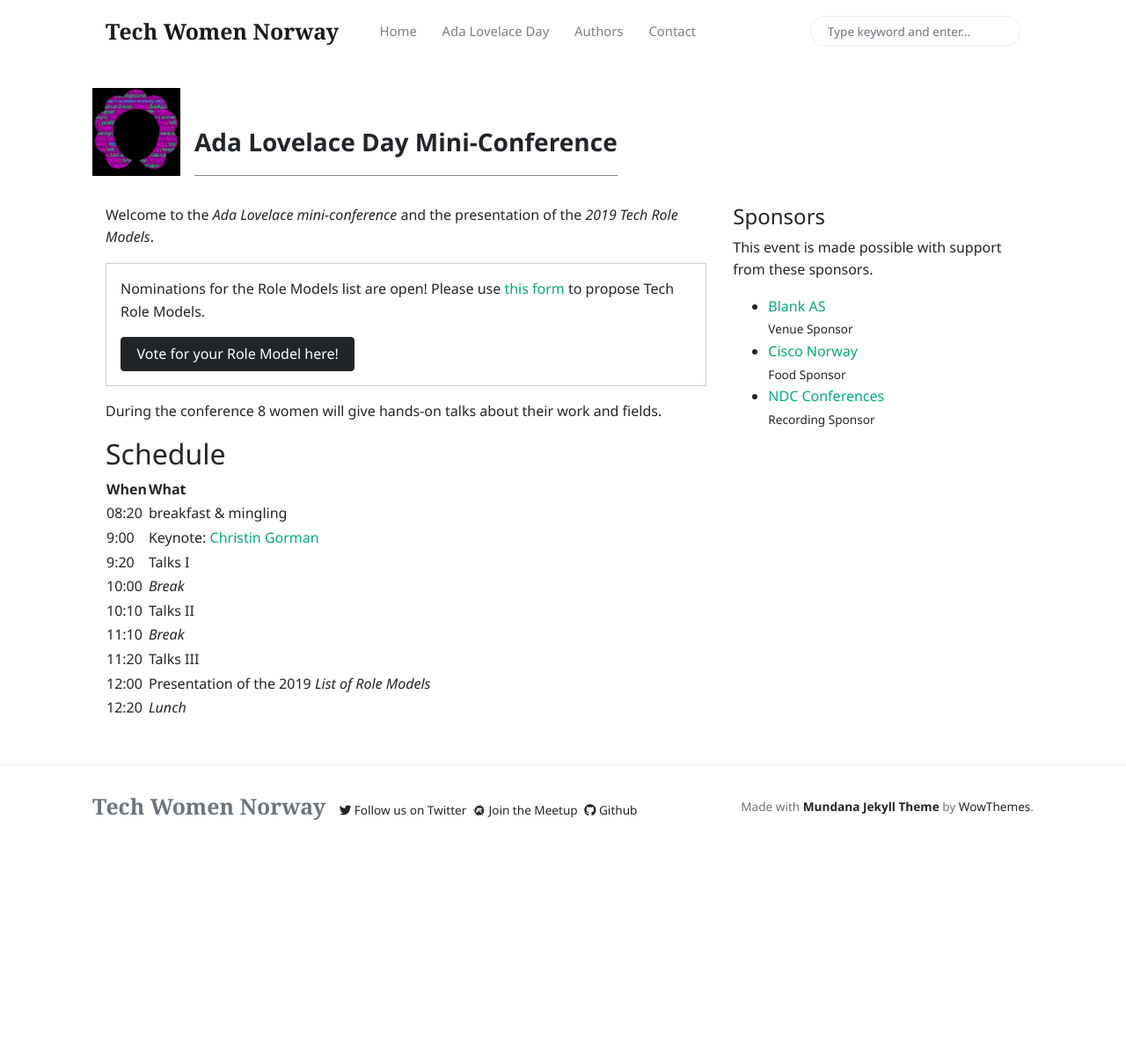
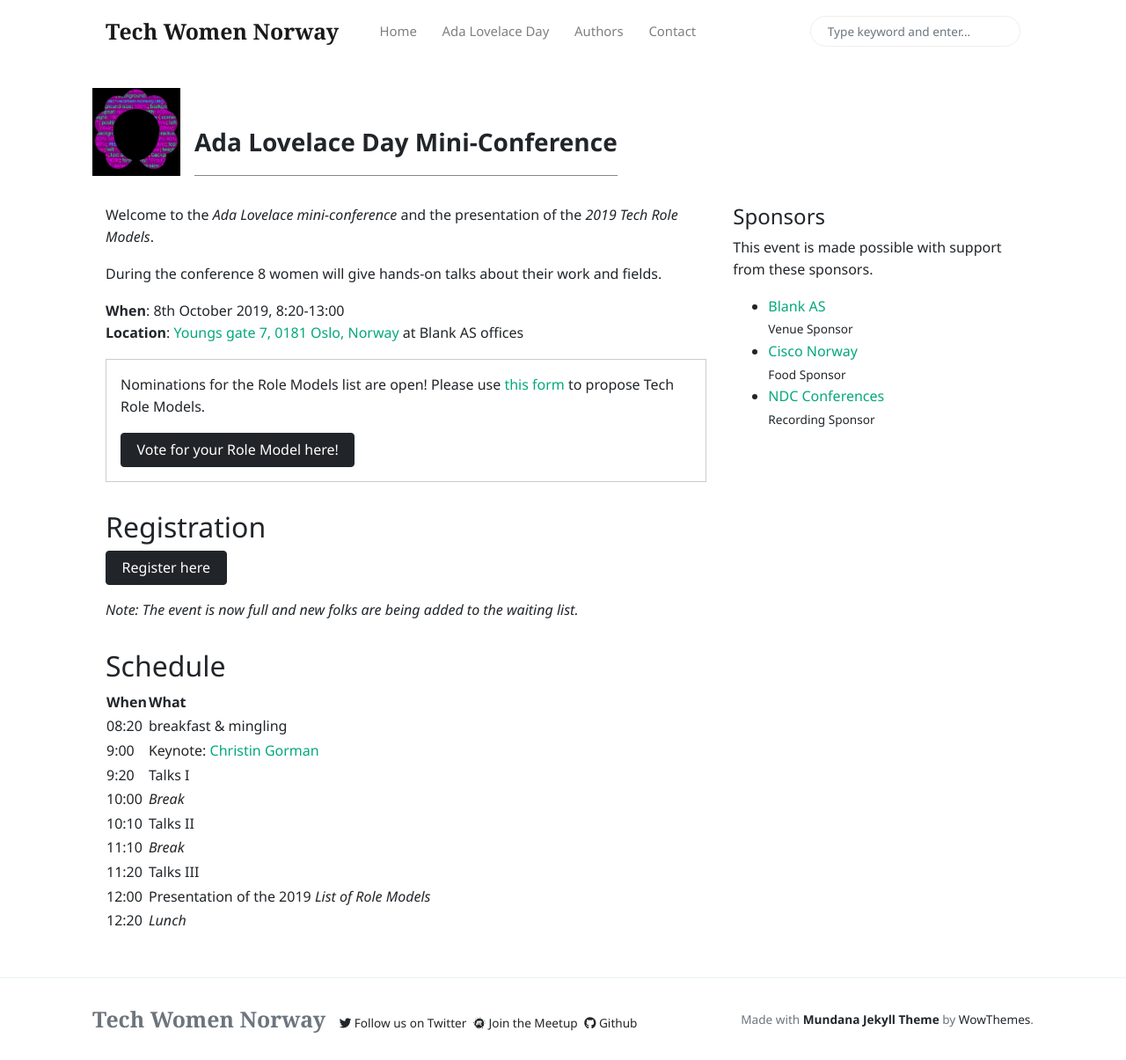
Before and after one commit to tech-women/tech-women.github.io, a Jekyll site: the page built from _pages/ada-lovelace-day-2019.md, in a window 1280 px wide and 1205 px high. Shown: the whole window at 88% size. Built offline with Jekyll 4.4.1, drawn with Linux system fonts in a browser that asks for light colours; nearby versions of some CDN libraries.

Commit message:
feat: add registration and more infos

```diff
--- a/_pages/ada-lovelace-day-2019.md
+++ b/_pages/ada-lovelace-day-2019.md
@@ -6,12 +6,22 @@ layout: ada
 
 Welcome to the _Ada Lovelace mini-conference_ and the presentation of the _2019 Tech Role Models_.
 
+During the conference 8 women will give hands-on talks about their work and fields.
+
+**When**: 8th October 2019, 8:20-13:00
+**Location**: [Youngs gate 7, 0181 Oslo, Norway](https://goo.gl/maps/E5re8jL5EGzmPW5R7) at Blank AS offices
+
 > Nominations for the Role Models list are open!
 > Please use [this form](https://forms.gle/jCMJEj5HcTzs5p8JA) to propose Tech Role Models.
 >
 > <a href="https://forms.gle/jCMJEj5HcTzs5p8JA" target=_blank class="btn btn-dark">Vote for your Role Model here!</a>
 
-During the conference 8 women will give hands-on talks about their work and fields.
+
+## Registration
+
+<a href="https://www.meetup.com/de-DE/Tech-Women-Norway/events/264108718/" class="btn btn-dark">Register here</a>
+
+_Note: The event is now full and new folks are being added to the waiting list._
 
 ## Schedule
 
--- a/assets/css/ada.css
+++ b/assets/css/ada.css
@@ -2,6 +2,9 @@
     display: flex;
     align-items: flex-end;
     margin-bottom: 2rem;
+}
+.container.ada h2 {
+    margin-top: 2rem;
 }
 .container.ada .header .spanborder {
     margin-bottom: 0;
```
